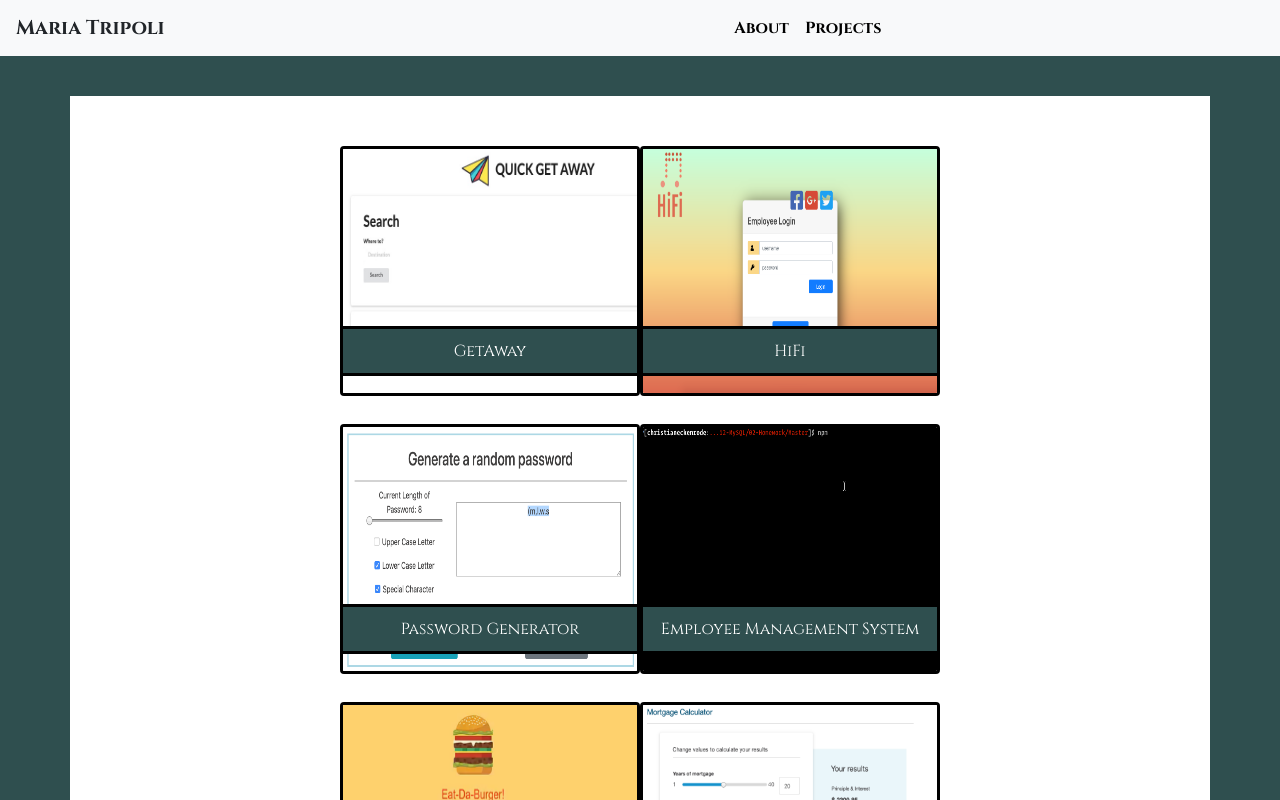
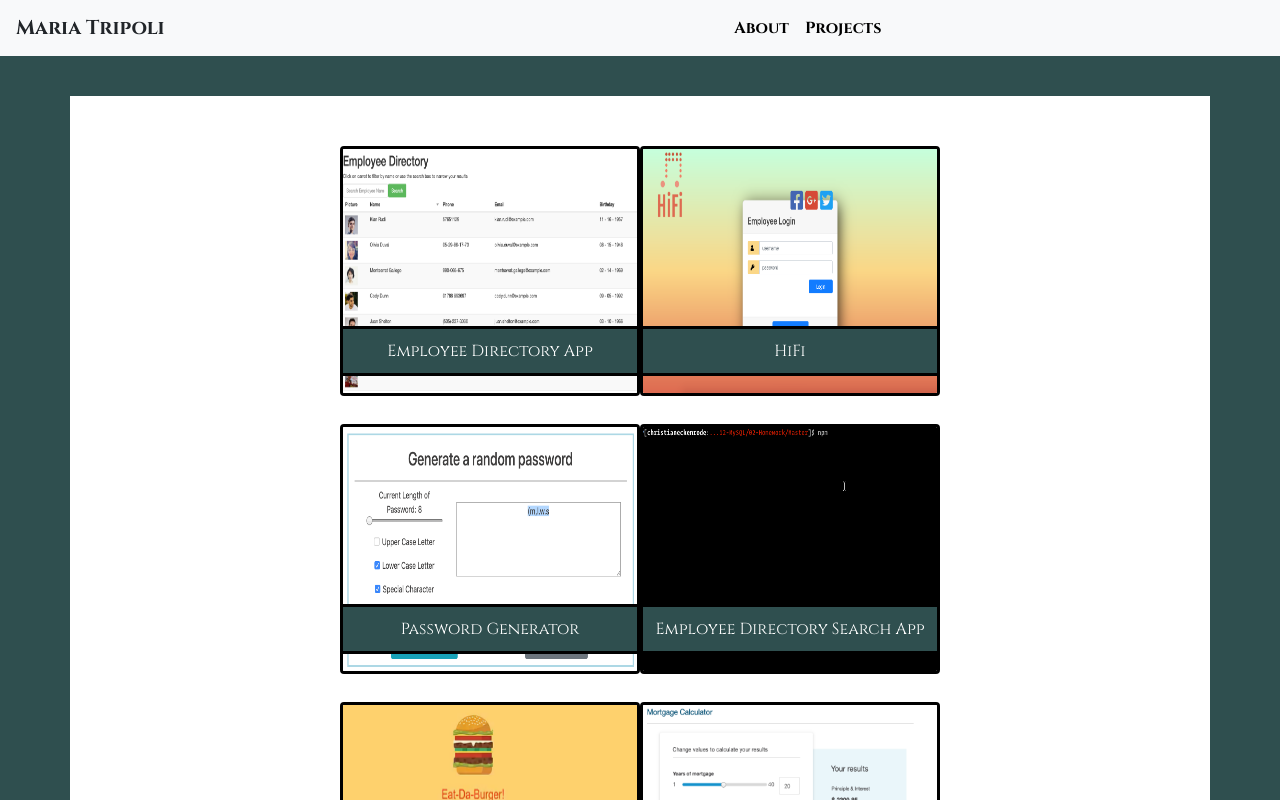
Before and after one commit to meatripoli/Portfolio_Next, a Next.js app: page /projects in a window 1280 px wide. Shown: the top 800 px of the page. Built offline with nearby package versions, Linux system fonts and the light colour scheme.

Commit message:
changed a few of my projects

```diff
--- a/pages/projects.js
+++ b/pages/projects.js
@@ -6,17 +6,17 @@ export default function Projects() {
         <div className="container">
             <div className="row">
                 <section className="projtags">
-                    <div className="projtagname" id="groupProject1">GetAway</div>
-                    <Link href="https://meatripoli.github.io/GetAway/">
-                        <a className="imglink" href="" alt="sample image1" target="_blank" rel="noopener noreferrer">
-                            <img className="figure-img rounded float-left" src="/img/groupProject1.jpg" alt=""/>
+                    <div className="projtagname" id="groupProject1">Employee Directory App</div>
+                    <Link href="https://still-taiga-58652.herokuapp.com/">
+                        <a className="imglink" target="_blank" rel="noopener noreferrer">
+                            <img className="figure-img rounded float-left" src="/img/Pic1.png" alt=""/>
                         </a>
                     </Link>
                 </section>
                 <section className="projtags">
                     <div className="projtagname" id="hang">HiFi</div>
                     <Link href="https://nameless-lowlands-48961.herokuapp.com/login">
-                        <a className="imglink" href="" alt="sample image1" target="_blank" rel="noopener noreferrer">
+                        <a className="imglink" target="_blank" rel="noopener noreferrer">
                             <img className="figure-img rounded float-left" src="/img/Pic10.png" alt=""/>
                         </a>
                     </Link>
@@ -26,15 +26,15 @@ export default function Projects() {
                 <section className="projtags">
                     <div className="projtagname" id="hang">Password Generator</div>
                     <Link href="https://meatripoli.github.io/PasswordGenerator/">
-                        <a className="imglink" href="" alt="sample image3" target="_blank" rel="noopener noreferrer">
+                        <a className="imglink" target="_blank" rel="noopener noreferrer">
                             <img className="figure-img rounded float-left" src="/img/Pic11.png" alt=""/>
                         </a>
                     </Link>
                 </section>
                 <section className="projtags">
-                    <div className="projtagname" id="hang">Employee Management System</div>
+                    <div className="projtagname" id="hang">Employee Directory Search App</div>
                     <Link href="https://github.com/meatripoli/EmployeeManagementSystem">
-                        <a className="imglink" href="" alt="sample image4" target="_blank" rel="noopener noreferrer">
+                        <a className="imglink" target="_blank" rel="noopener noreferrer">
                             <img className="figure-img rounded float-left" src="/img/employee-tracker.gif" alt=""/>
                         </a>
                     </Link>
@@ -43,8 +43,8 @@ export default function Projects() {
             <div className="row">
                 <section className="projtags">
                     <div className="projtagname" id="hang">Burger Restaurant</div>
-                    <Link href="https://github.com/meatripoli/BurgerRestaurant">
-                        <a className="imglink" href="" alt="sample image5" target="_blank" rel="noopener noreferrer">
+                    <Link href="https://hidden-peak-22222.herokuapp.com/">
+                        <a className="imglink" target="_blank" rel="noopener noreferrer">
                             <img className="figure-img rounded float-left" src="/img/Pic7.png" alt=""/>
                         </a>
                     </Link>
@@ -52,7 +52,7 @@ export default function Projects() {
                 <section className="projtags">
                     <div className="projtagname" id="hang">Mortgage Calculator</div>
                     <Link href="https://github.com/meatripoli/ChallengeMortgageCalculator">
-                        <a className="imglink" alt="sample image2" target="_blank" rel="noopener noreferrer">
+                        <a className="imglink" target="_blank" rel="noopener noreferrer">
                             <img className="figure-img rounded float-left" src="/img/Pic9.png" alt=""/>
                         </a>
                     </Link>
```
Also changed, not shown: public/img/Pic1.png (added).
